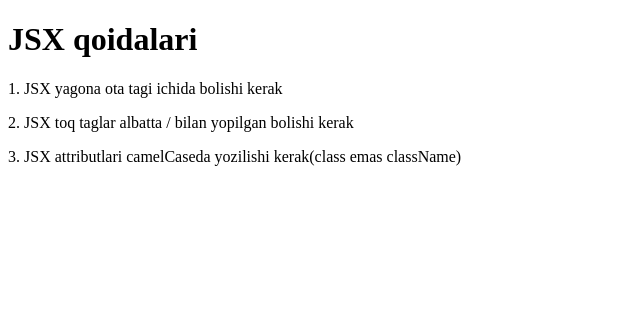
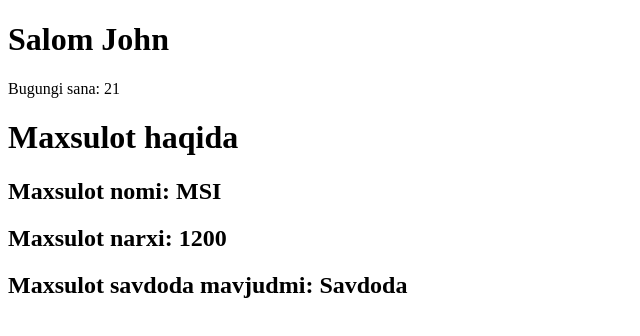
Before and after one commit to kumanboy/react-full-course, a React (Vite) app: page / in a window 1280 px wide. Shown: the top 336 px of the page, without its empty margins (0-640 px from the left). Built offline with nearby package versions, Linux system fonts and the light colour scheme.

Commit message:
Expressions end

```diff
--- a/src/App.jsx
+++ b/src/App.jsx
@@ -1,9 +1,13 @@
-import JsxRules from "./components/JSXRules.jsx";
+import Salomlashish from "./components/Salomlashish.jsx";
+import ProductInfo from "./components/ProductInfo.jsx";
+
 
 export const App = () => {
+
     return (
         <div>
-            <JsxRules />
+            <Salomlashish/>
+            <ProductInfo/>
         </div>
     )
 }
--- a/src/components/JSXRules.jsx
+++ /dev/null
@@ -1,11 +0,0 @@
-const JsxRules = () => {
-    return (
-        <div>
-            <h1>JSX qoidalari</h1>
-            <p>1. JSX yagona ota tagi ichida bolishi kerak</p>
-            <p>2. JSX toq taglar albatta / bilan yopilgan bolishi kerak</p>
-            <p>3. JSX attributlari camelCaseda yozilishi kerak(class emas className)</p>
-        </div>
-    )
-}
-export default JsxRules
--- /dev/null
+++ b/src/components/ProductInfo.jsx
@@ -0,0 +1,17 @@
+const ProductInfo = () => {
+    const noutbuk  = {
+        nomi:"MSI",
+        narxi: 1200,
+        savdodaMavjudmi: "Savdoda"
+    }
+    return (
+        <div>
+            <h1>Maxsulot haqida</h1>
+            <h2>Maxsulot nomi: {noutbuk.nomi}</h2>
+            <h2>Maxsulot narxi: {noutbuk.narxi}</h2>
+            <h2>Maxsulot savdoda mavjudmi: {noutbuk.savdodaMavjudmi}</h2>
+
+        </div>
+    )
+}
+export default ProductInfo
--- /dev/null
+++ b/src/components/Salomlashish.jsx
@@ -0,0 +1,12 @@
+const Salomlashish = () => {
+    const name = "John"
+    const date = new Date();
+    return (
+        <div>
+            <h1>Salom {name}</h1>
+            <p>Bugungi sana: {date.getDate()}</p>
+        </div>
+
+    )
+}
+export default Salomlashish
```
